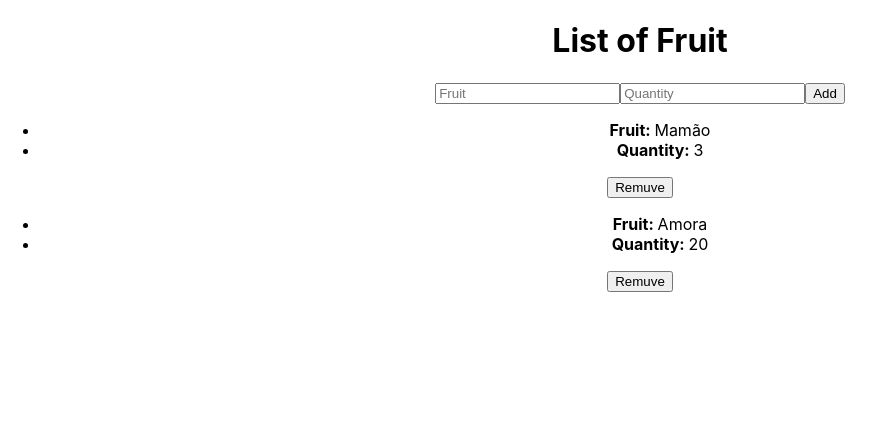
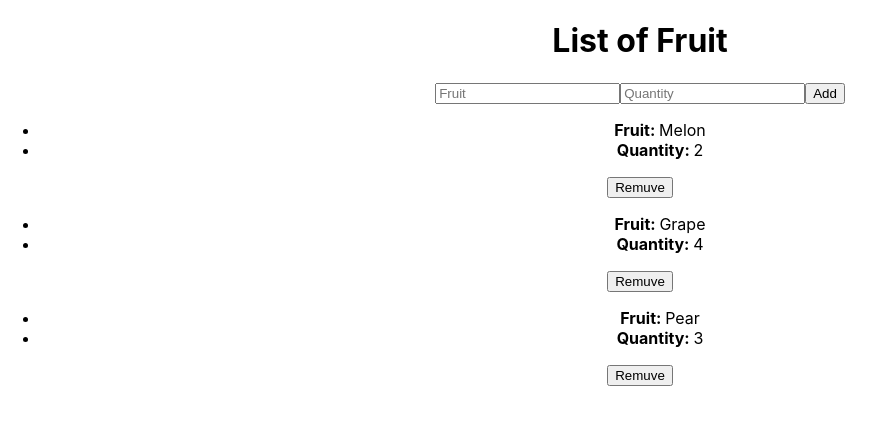
Before and after one commit to cassio12/redux-learning, a React (Create React App) app: page / in a window 1280 px wide. Shown: the top 424 px of the page, without its empty margins (0-885 px from the left). Built offline with nearby package versions, Linux system fonts and the light colour scheme.

Commit message:
Inseriondo store e integrando redux ao react

```diff
--- a/src/components/ListFruit/ListFruit.jsx
+++ b/src/components/ListFruit/ListFruit.jsx
@@ -1,14 +1,10 @@
 import React from "react";
 import AddFruit from "../AddFruit/AddFruit";
 import Fruit from "../Fruit/Fruit";
-
+import { useSelector } from "react-redux";
 
 const ListFruit = () => {
-
-    const fruit = [
-        {id: 1, name: 'Mamão', quantity: 3},
-        {id: 2, name: 'Amora', quantity: 20},
-    ]
+    const fruit = useSelector(state => state.fruitReducers.fruit)
 
     return (
         <>
--- a/src/index.js
+++ b/src/index.js
@@ -2,8 +2,13 @@ import React from 'react';
 import ReactDOM from 'react-dom/client';
 import './index.css';
 import App from './App';
+import { Provider } from 'react-redux';
+import { store } from './store/store'
 
 const root = ReactDOM.createRoot(document.getElementById('root'));
 root.render(
-  <App />
+  <Provider store={store}>
+    <App />
+
+  </Provider>
 );
--- a/src/reducers/fruit.reducer.js
+++ b/src/reducers/fruit.reducer.js
@@ -2,8 +2,9 @@ import { actionsType } from "../constants/fruits";
 
 const INITIAL_STATE = {
     fruit: [
-        {id: 3, name: 'Melão', quantity: 2},
-        {id: 4, name: 'Uva', quantity: 4}
+        {id: 1, name: 'Melon', quantity: 2},
+        {id: 2, name: 'Grape', quantity: 4},
+        {id: 3, name: 'Pear', quantity: 3},
     ]
 }
 
--- /dev/null
+++ b/src/reducers/index.js
@@ -0,0 +1,10 @@
+import { combineReducers } from "redux";
+import { reducers as fruitReducers } from "./fruit.reducer";
+
+const reducers = combineReducers({
+    fruitReducers,
+
+})
+
+
+export { reducers }
--- /dev/null
+++ b/src/store/store.js
@@ -0,0 +1,7 @@
+import { legacy_createStore as createStore } from 'redux'
+import { reducers } from '../reducers'
+
+
+const store = createStore(reducers)
+
+export { store }
```
